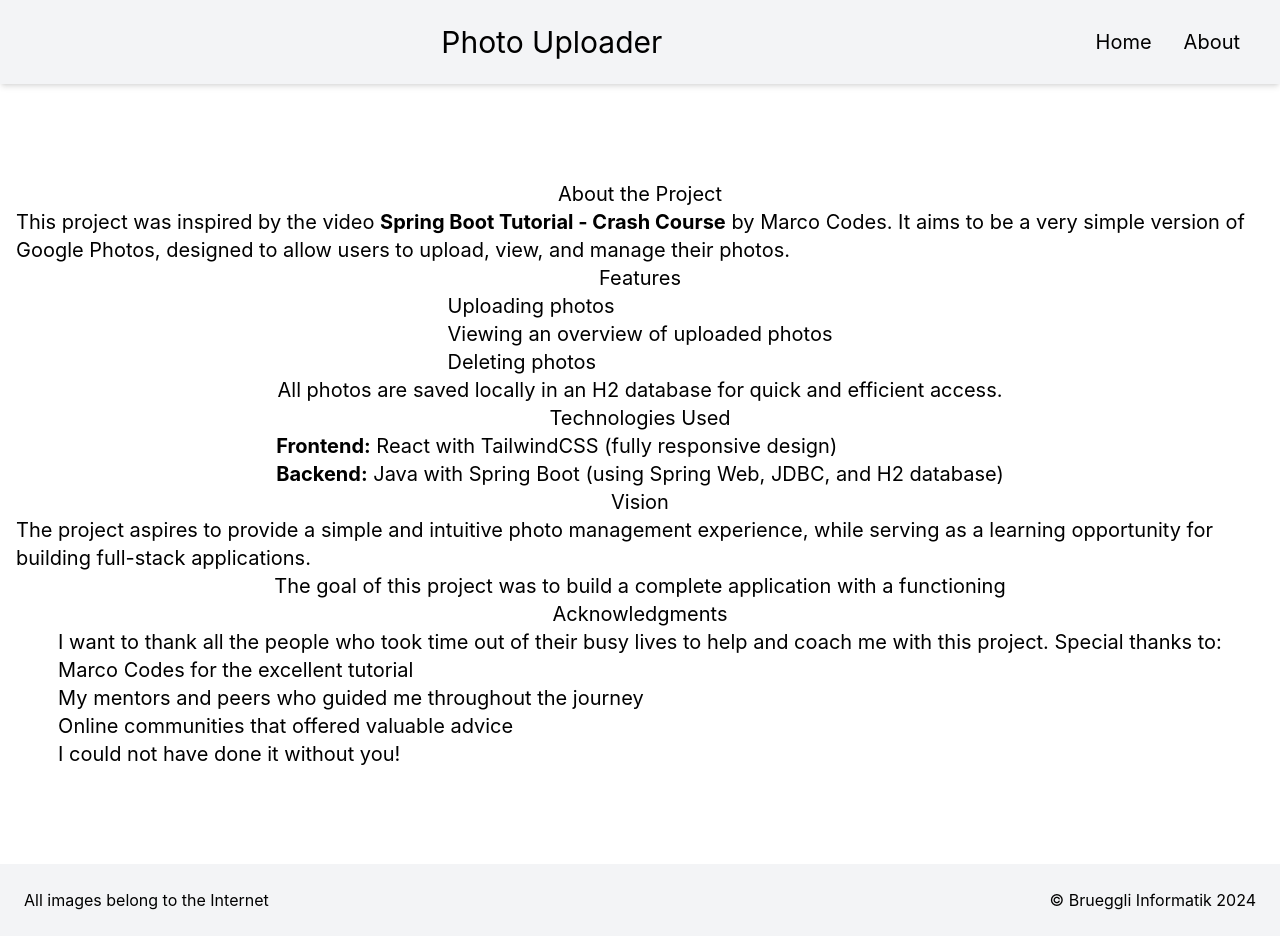
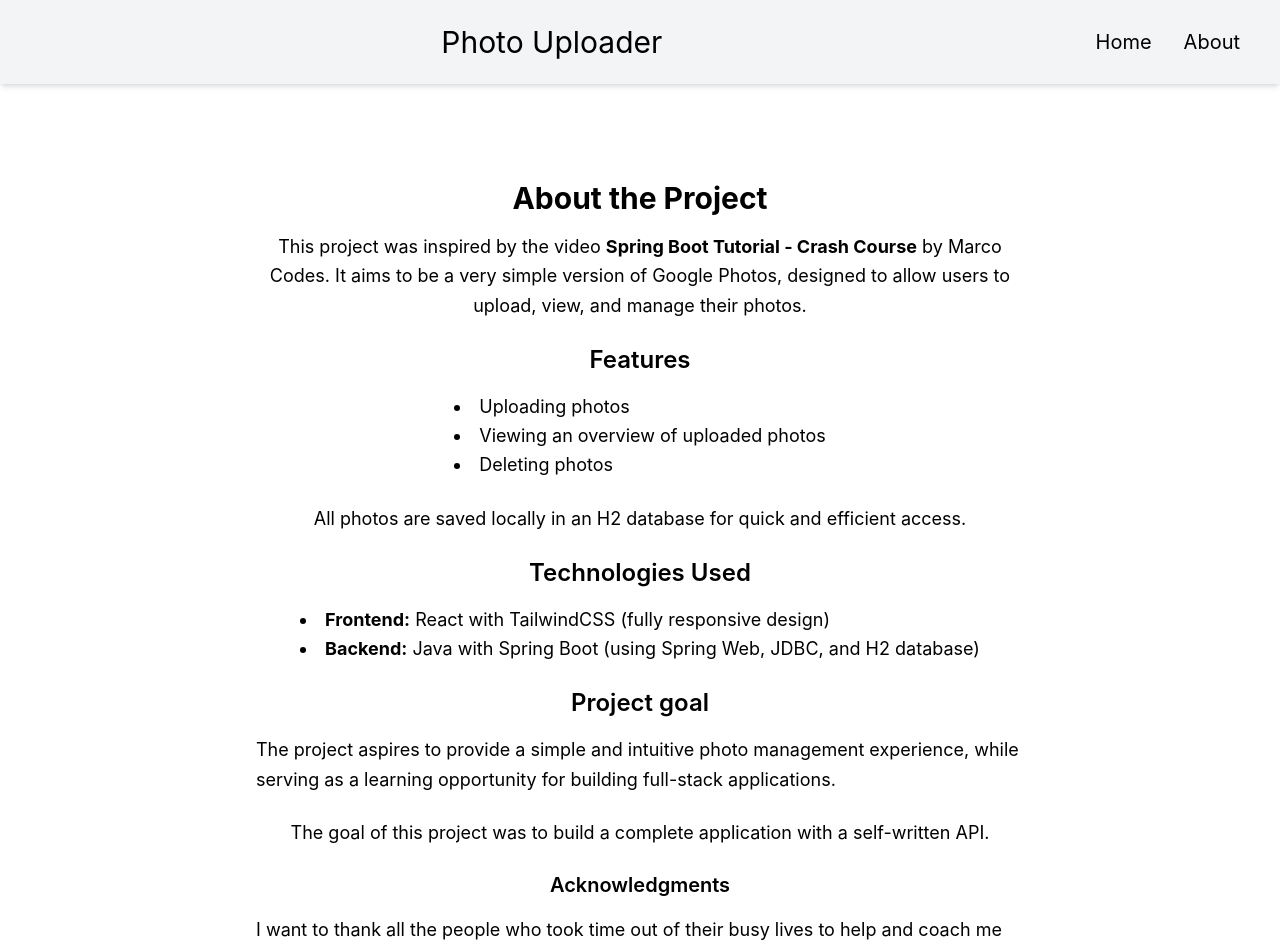
Before and after one commit to anu03br/PhotoApp, a React (Create React App) app in the folder frontend/: page /about in a window 1280 px wide. Shown: the top 949 px of the page. Built offline with nearby package versions, Linux system fonts and the light colour scheme.

Commit message:
Style: replaced favicon with google photos one

```diff
--- a/frontend/public/index.html
+++ b/frontend/public/index.html
@@ -2,7 +2,7 @@
 <html lang="en">
   <head>
     <meta charset="utf-8" />
-    <link rel="icon" href="%PUBLIC_URL%/favicon.ico" />
+    <link rel="icon" href="%PUBLIC_URL%/photos_favicon.ico" />
     <meta name="viewport" content="width=device-width, initial-scale=1" />
     <meta name="theme-color" content="#000000" />
     <meta
@@ -24,7 +24,7 @@
       work correctly both with client-side routing and a non-root public URL.
       Learn how to configure a non-root public URL by running `npm run build`.
     -->
-    <title>React App</title>
+    <title>Photo Uploader</title>
   </head>
   <body>
     <noscript>You need to enable JavaScript to run this app.</noscript>
--- a/frontend/src/sites/About.jsx
+++ b/frontend/src/sites/About.jsx
@@ -1,44 +1,55 @@
 export default function About() {
-    return  (
-        <div className={"about justify-items-center m-4 py-20 text-xl flex-grow"}>
-            <h2>About the Project</h2>
-            <p>This project was inspired by the video <b>Spring Boot Tutorial - Crash Course</b> by Marco Codes.
+    return (
+        <div className="about flex flex-col items-center m-4 py-20 text-lg leading-relaxed flex-grow">
+            <h2 className="text-3xl font-bold mb-4 text-center">About the Project</h2>
+            <p className="text-center max-w-3xl mb-6">
+                This project was inspired by the video <b>Spring Boot Tutorial - Crash Course</b> by Marco Codes.
                 It aims to be a very simple version of Google Photos, designed to allow users to upload, view, and
-                manage their photos.</p>
+                manage their photos.
+            </p>
 
-            <h3>Features</h3>
-            <ul>
+            <h3 className="text-2xl font-semibold mb-4">Features</h3>
+            <ul className="list-disc list-inside max-w-3xl mb-6">
                 <li>Uploading photos</li>
                 <li>Viewing an overview of uploaded photos</li>
                 <li>Deleting photos</li>
             </ul>
-            <p>All photos are saved locally in an H2 database for quick and efficient access.</p>
+            <p className="max-w-3xl mb-6">
+                All photos are saved locally in an H2 database for quick and efficient access.
+            </p>
 
-            <h3>Technologies Used</h3>
-            <ul>
+            <h3 className="text-2xl font-semibold mb-4">Technologies Used</h3>
+            <ul className="list-disc list-inside mb-6 max-w-3xl">
                 <li><b>Frontend:</b> React with TailwindCSS (fully responsive design)</li>
                 <li><b>Backend:</b> Java with Spring Boot (using Spring Web, JDBC, and H2 database)</li>
             </ul>
 
-            <h3>Vision</h3>
-            <p>The project aspires to provide a simple and intuitive photo management experience,
-                while serving as a learning opportunity for building full-stack applications.</p>
-            <p>The goal of this project was to build a complete application with a functioning </p>
+            <h3 className="text-2xl font-semibold mb-4">Project goal</h3>
+            <p className="max-w-3xl mb-6">
+                The project aspires to provide a simple and intuitive photo management experience,
+                while serving as a learning opportunity for building full-stack applications.
+            </p>
+            <p className="max-w-3xl mb-6">
+                The goal of this project was to build a complete application with a self-written API.
+            </p>
 
-            <h4>Acknowledgments</h4>
-            <p>I want to thank all the people who took time out of their busy lives to help and coach me with this
-                project.
-                Special thanks to:
-                <ul>
-                    <li>Marco Codes for the excellent tutorial</li>
-                    <li>My mentors and peers who guided me throughout the journey</li>
-                    <li>Online communities that offered valuable advice</li>
-                </ul>
+            <h4 className="text-xl font-semibold mb-4">Acknowledgments</h4>
+            <p className="max-w-3xl">
+                I want to thank all the people who took time out of their busy lives to help and coach me with this
+                project. Special thanks to:
+            </p>
+            <ul className="list-disc list-inside max-w-3xl mb-6">
+                <li>Marco Codes for the excellent tutorial</li>
+                <li>My boss Bernhard for tutoring me in best practices</li>
+                <li>waradu for explaining way too many React things to me</li>
+                <li>Andri for helping me debug the fetch methods</li>
+                <li>All my friends for supporting me during this stressful time</li>
+            </ul>
+            <p className="max-w-3xl">
                 I could not have done it without you!
             </p>
+        </div>
 
-
-        </div>
 
     )
 };
```
Also changed, not shown: 1 other file (tests, documents, lock files or other folders).
